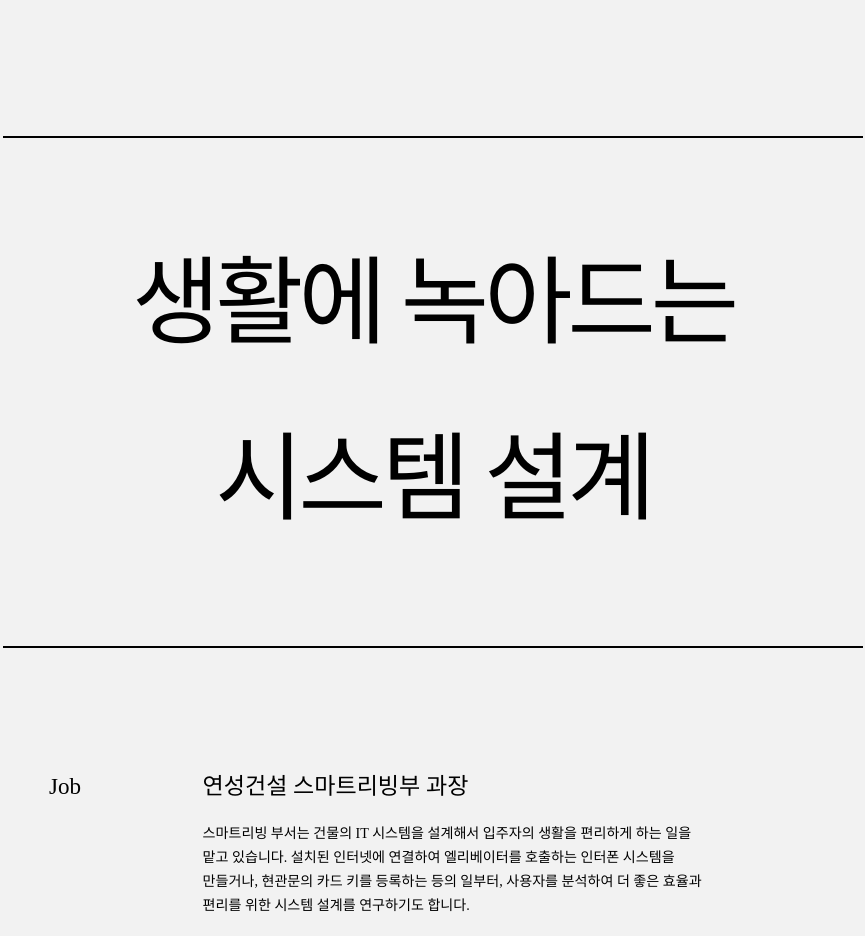
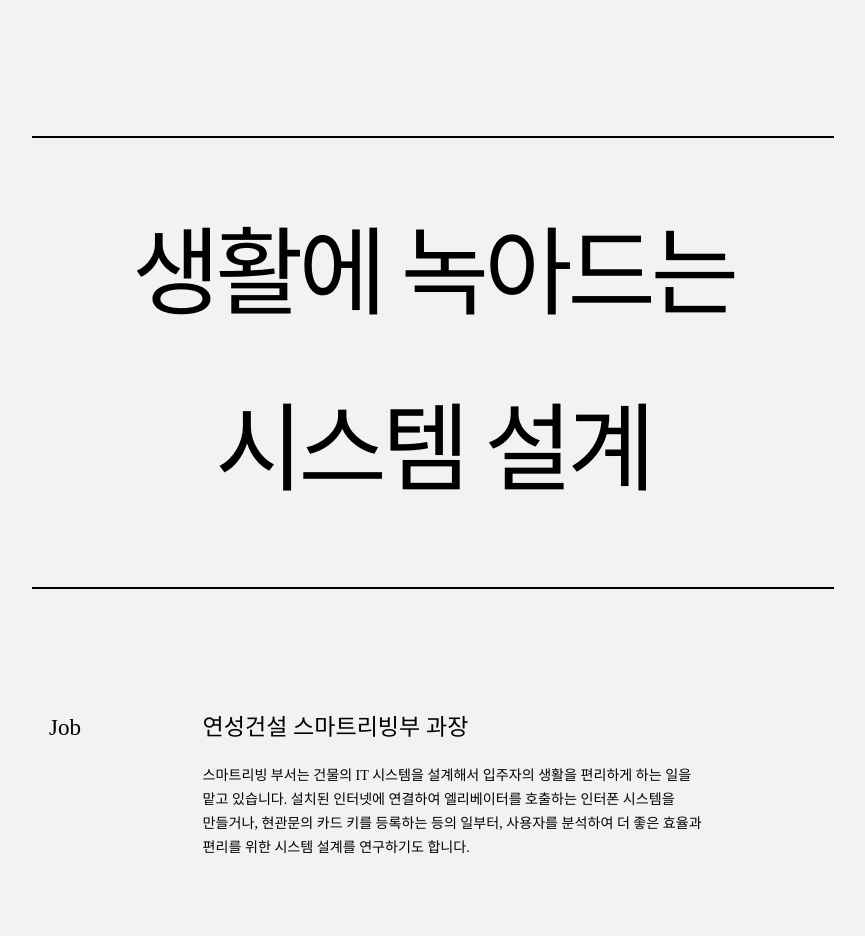
Before and after one commit to Nayun-Kim17/Swimming, a plain HTML site: page index.html in a window 1280 px wide. Shown: the part 800-1736 px from the top of the page, without its empty margins (207-1072 px from the left). Drawn offline with nearby package versions, Linux system fonts and the light colour scheme; a web font is replaced by a local one.

Commit message:
Add files via upload

```diff
--- a/index.html
+++ b/index.html
@@ -175,7 +175,7 @@
           .altop{position:fixed; top:0; left:0; width:100%; height:6vh;  display:flex; padding:1% 5%; vertical-align:middle; background-color:#F2F2F2 margin:0 auto; min-height:10vh; max-height:12vh;}
           .altop div{margin:auto 0;}
           .altop > div:not(:first-child) {margin:auto; margin-left:1vw; display:inline-block; vertical-align: middle; justify-content: center; align-items: center;}
-          .big{padding:8%; font-size: 5.7vw; text-align: center; word-break: keep-all; margin-left:auto; margin:auto; margin-bottom:15vh; letter-spacing:-5px; line-height: 22vh; border-top:2px solid black; border-bottom:2px solid black;}
+          .big{padding:5%; font-size: 5.7vw; text-align: center; word-break: keep-all; margin-left:auto; margin:auto; margin-bottom:15vh; letter-spacing:-5px; line-height: 22vh; border-top:2px solid black; border-bottom:2px solid black; width:70%;}
 
           .title p{font-family:'GmarketSansMedium'; font-size:3vw;}
           .icon{width: 8vw; height:auto;  min-width: 50px; margin:0 0; display: flex;}
```
